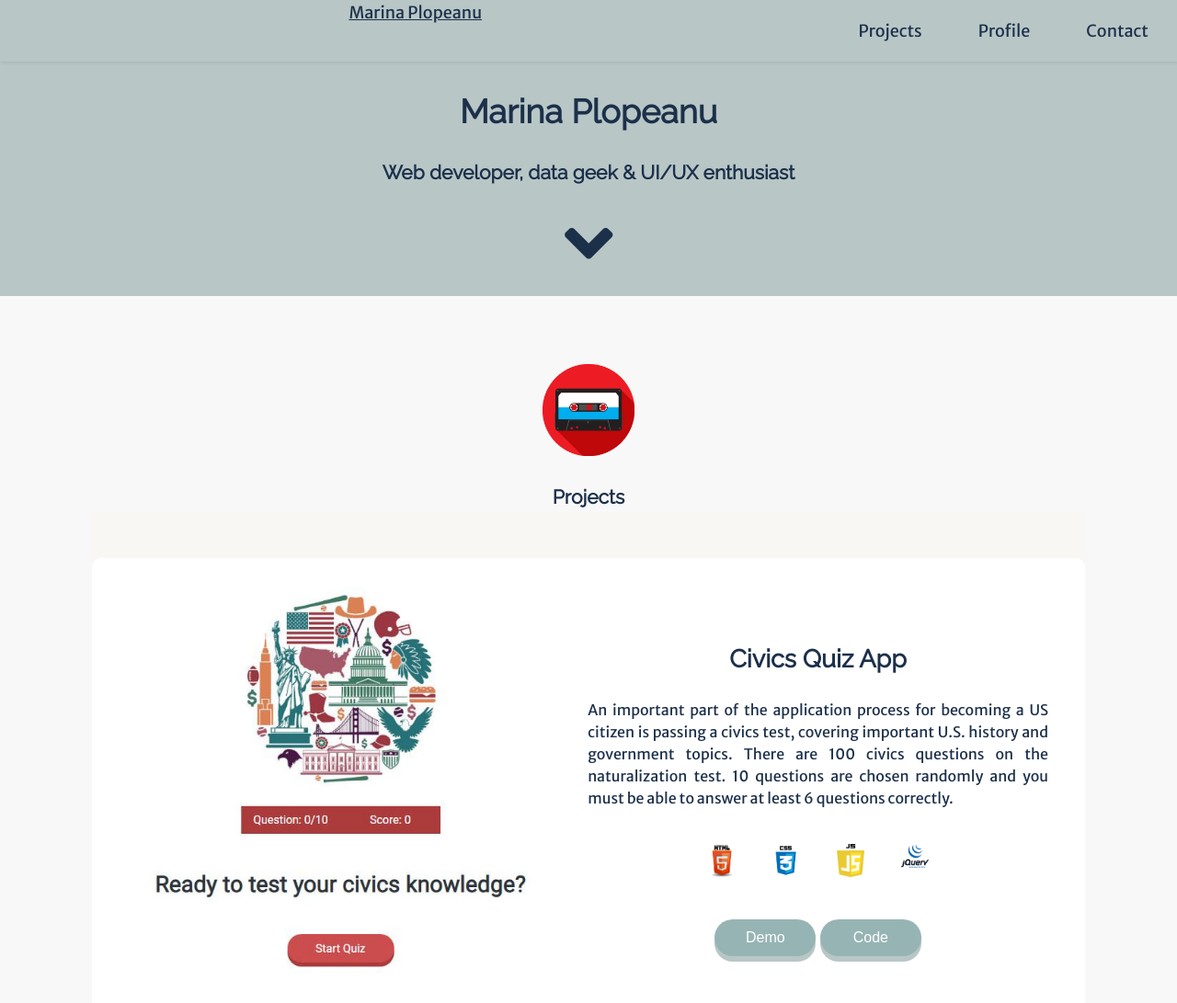
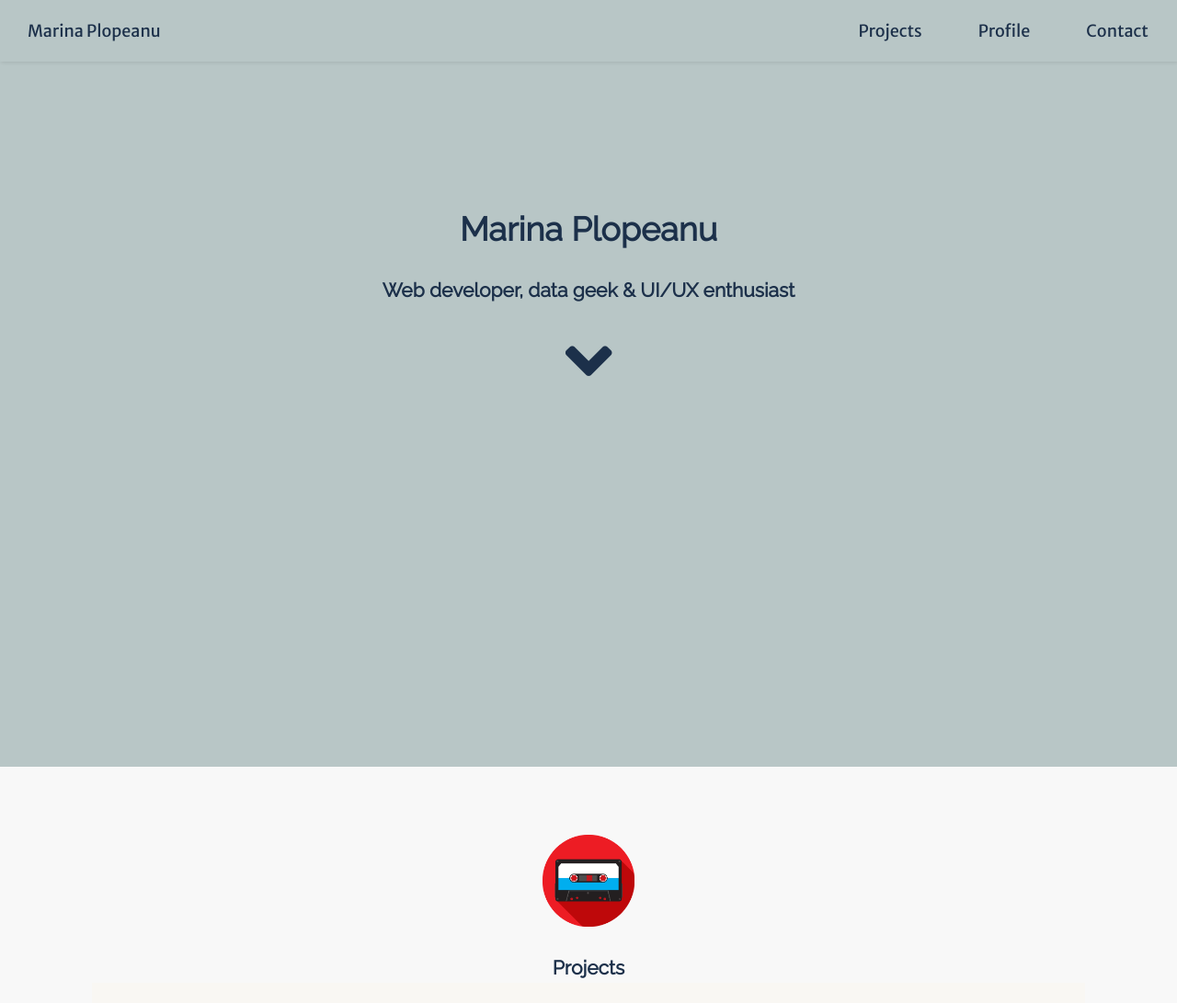
Before and after one commit to marinaplopeanu/portfolio_start, a plain HTML site: page index.html in a window 1280 px wide. Shown: the top 1091 px of the page at 92% size. Drawn offline with nearby package versions, Linux system fonts and the light colour scheme.

Commit message:
Update style.css

```diff
--- a/style.css
+++ b/style.css
@@ -165,13 +165,6 @@ nav a {
 }
 
 
-#banner .main-image{
-  width: 300px;
-}
-
-#banner .main-image img {
-  max-width: 100%;
-}
 
   /* down arrow from banner pulsates  */
 
@@ -226,6 +219,23 @@ nav a {
 
 /* small screens */
 
+
+.logo {
+  float: left;
+  padding: 5px 10px;
+  clear: none;
+  text-decoration: none;
+}
+
+.banner{
+  height: 100vh;
+
+}
+
+.banner-text{
+/* padding-top: 30%; */
+padding: 30% 20%;
+}
 .tape-img{
   padding-top: 5%;
   width: 100px;
@@ -281,6 +291,12 @@ nav a {
   .nav li {
     float: left;
   }
+  .logo{
+    float: left;
+    padding: 20px 30px;
+    clear: none;
+    text-decoration: none;
+  }
   .nav li a {
     padding: 20px 30px;
   }
@@ -292,6 +308,17 @@ nav a {
   .nav .menu-icon {
     display: none;
   }
+
+
+
+    .banner {
+      height: 100%;
+    }
+
+    .banner-text {
+      padding-top: 10%;
+
+    }
 
   /* feature */
   .feature{
```
